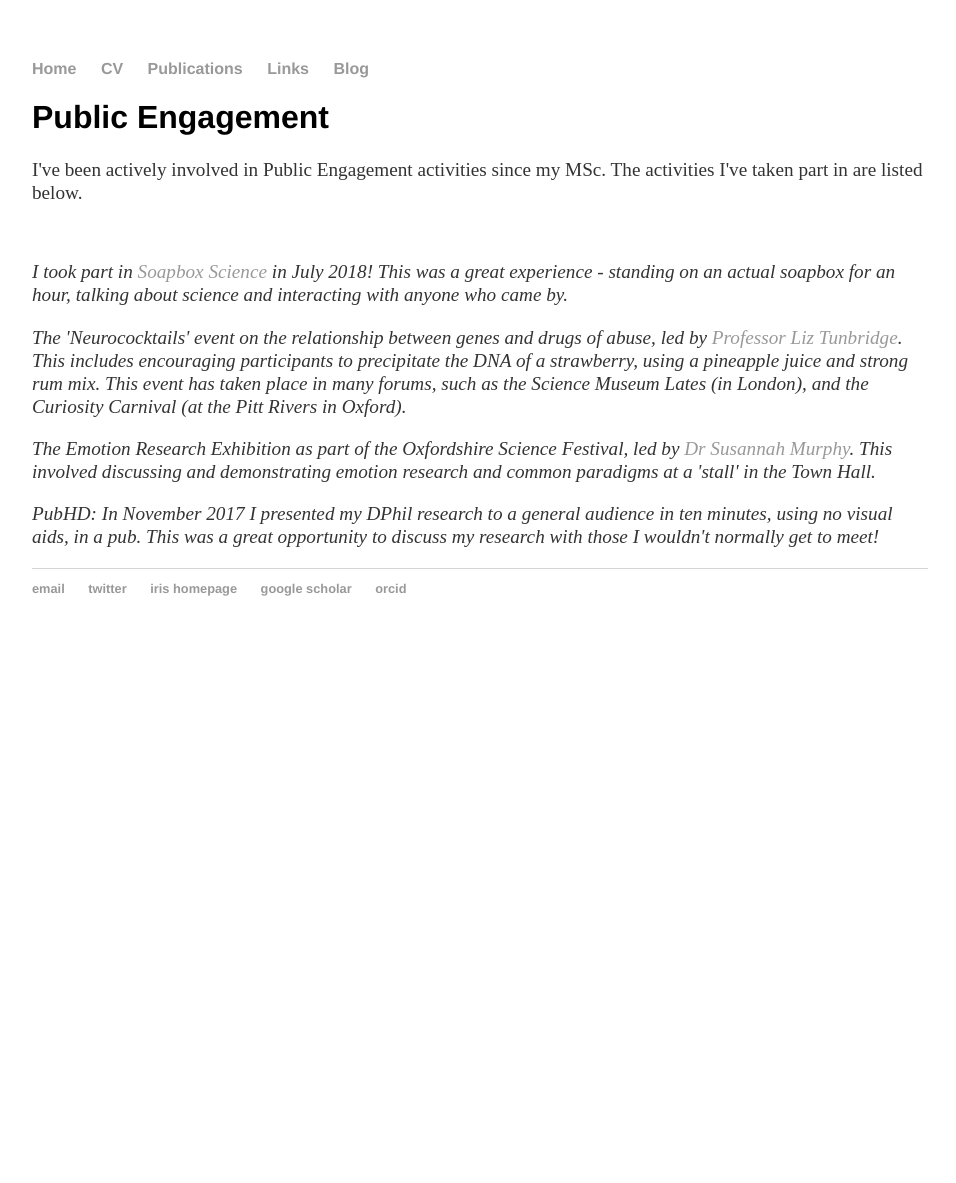
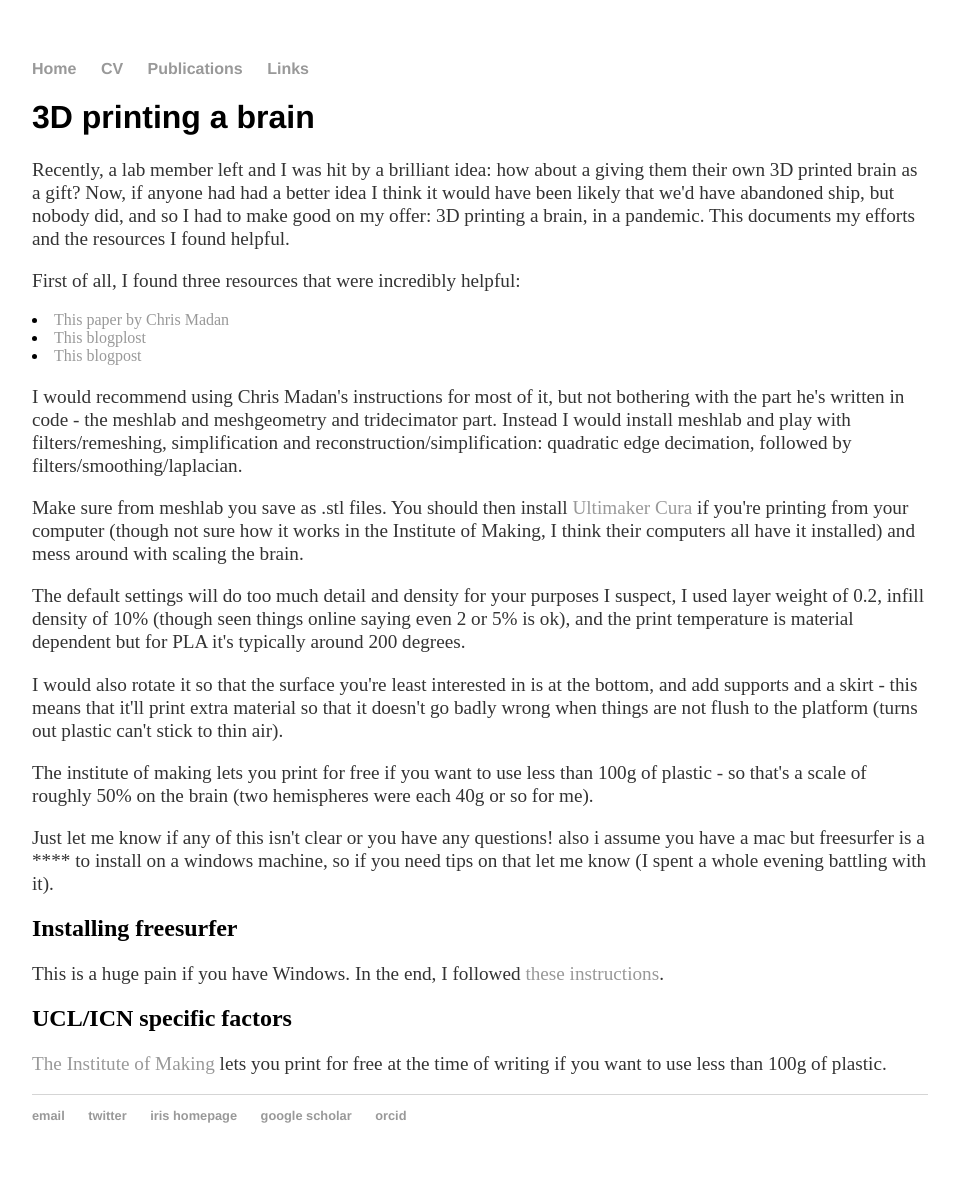
Before and after one commit to apike02/apike02.github.io, a Jekyll site: the page built from blog/printabrain/index.html, in a window 1280 px wide. Shown: the whole page, without its empty margins (160-1116 px from the left). Built offline with Jekyll 4.4.1, drawn with Linux system fonts in a browser that asks for light colours; before the commit the page ends 900 px from its top, so only the background shows below that.

Commit message:
first draft

```diff
--- a/_layouts/default.html
+++ b/_layouts/default.html
@@ -12,7 +12,7 @@
 	        		<li><a href="/cv">CV</a></li>
 	        		<li><a href="/pubs">Publications</a></li>
 					<li><a href="/links">Links</a></li>
-					<li><a href="/blog">Blog</a></li>
+					<!--<li><a href="/blog">Blog</a></li>-->
 	    		</ul>
 			</nav>
 			<div class="container">
--- a/blog/index.html
+++ b/blog/index.html
@@ -6,6 +6,6 @@ title: Blog
 	<h1>Blog</h1>
   <p>Here are some things I find interesting, or things that I might forget if I don't write them down. </p><br/>
 
-<nav>This is a blog about <li><a href="/blog/printabrain">3D Printing a Brain</a></li> </nav>
+<nav>This is a blog about <a href="/blog/printabrain">3D Printing a Brain</a></nav>
 
 </div><!-- /.blurb -->
--- a/blog/printabrain/index.html
+++ b/blog/printabrain/index.html
@@ -1,21 +1,32 @@
 ---
 layout: default
-title: Public Engagement
+title: 3D printing a brain
 ---
 <div class="blurb">
-	<h1>Public Engagement</h1>
-  <p>I've been actively involved in Public Engagement activities since my MSc. The activities I've taken part in are listed below.</p><br/>
+	<h1>3D printing a brain</h1>
+  <p>Recently, a lab member left and I was hit by a brilliant idea: how about a giving them their own 3D printed brain as a gift? Now, if anyone had had a better idea I think it would have been likely that we'd have abandoned ship, but nobody did, and so I had to make good on my offer: 3D printing a brain, in a pandemic. This documents my efforts and the resources I found helpful.</p>
 
-<p><i>I took part in <a href="http://soapboxscience.org/">Soapbox Science</a> in July 2018! This was a great experience - standing on an actual soapbox for an hour,
-	talking about science and interacting with anyone who came by. </p>
+  <p>First of all, I found three resources that were incredibly helpful:
+    <li><a href ="https://riojournal.com/articles.php?journal_name=rio&id=10398">This paper by Chris Madan</a></li>
+    <li><a href="https://www.sculpteo.com/blog/2017/11/08/how-to-3d-print-your-own-brain-using-mri-or-ct-scans-free-software/">This blogplost</a></li>
+    <li><a href="https://www.instructables.com/3D-print-your-own-brain/">This blogpost</a></li></p>
 
-<p>The 'Neurococktails' event on the relationship between genes and drugs of abuse, led by <a href="https://www.psych.ox.ac.uk/team/elizabeth-tunbridge"
-  >Professor Liz Tunbridge</a>. This includes encouraging participants to precipitate the DNA of a strawberry, using a pineapple juice and strong rum mix.
-  This event has taken place in many forums, such as the Science Museum Lates (in London), and the Curiosity Carnival (at the Pitt Rivers in Oxford).</p>
+  <p>I would recommend using Chris Madan's instructions for most of it, but not bothering with the part he's written in code - the meshlab and meshgeometry and tridecimator part. Instead I would install meshlab and play with filters/remeshing, simplification and reconstruction/simplification: quadratic edge decimation, followed by filters/smoothing/laplacian.</p>
 
-  <p>The Emotion Research Exhibition as part of the Oxfordshire Science Festival, led by <a href="https://www.psych.ox.ac.uk/team/susannah-murphy">Dr Susannah Murphy</a>.
-  This involved discussing and demonstrating emotion research and common paradigms at a 'stall' in the Town Hall.</p>
+  <p>Make sure from meshlab you save as .stl files. You should then install <a href="https://ultimaker.com/software/ultimaker-cura">Ultimaker Cura</a> if you're printing from your computer (though not sure how it works in the Institute of Making, I think their computers all have it installed) and mess around with scaling the brain.</p>
 
-  <p>PubHD: In November 2017 I presented my DPhil research to a general audience in ten minutes, using no visual aids, in a pub.
-	  This was a great opportunity to discuss my research with those I wouldn't normally get to meet!</p></i>
+  <p>The default settings will do too much detail and density for your purposes I suspect, I used layer weight of 0.2, infill density of 10% (though seen things online saying even 2 or 5% is ok), and the print temperature is material dependent but for PLA it's typically around 200 degrees.</p>
+
+  <p>I would also rotate it so that the surface you're least interested in is at the bottom, and add supports and a skirt - this means that it'll print extra material so that it doesn't go badly wrong when things are not flush to the platform (turns out plastic can't stick to thin air).</p>
+
+  <p>The institute of making lets you print for free if you want to use less than 100g of plastic - so that's a scale of roughly 50% on the brain (two hemispheres were each 40g or so for me).</p>
+
+  <p>Just let me know if any of this isn't clear or you have any questions! also i assume you have a mac but freesurfer is a **** to install on a windows machine, so if you need tips on that let me know (I spent a whole evening battling with it).</p>
+
+  <h2>Installing freesurfer</h2>
+  <p>This is a huge pain if you have Windows. In the end, I followed <a href="https://surfer.nmr.mgh.harvard.edu/fswiki/FS7_wsl">these instructions</a>.</p>
+
+  <h2>UCL/ICN specific factors</h2>
+  <p><a href="https://www.instituteofmaking.org.uk/makespace/faqs">The Institute of Making</a> lets you print for free at the time of writing if you want to use less than 100g of plastic.</p>
+
 </div><!-- /.blurb -->
```
